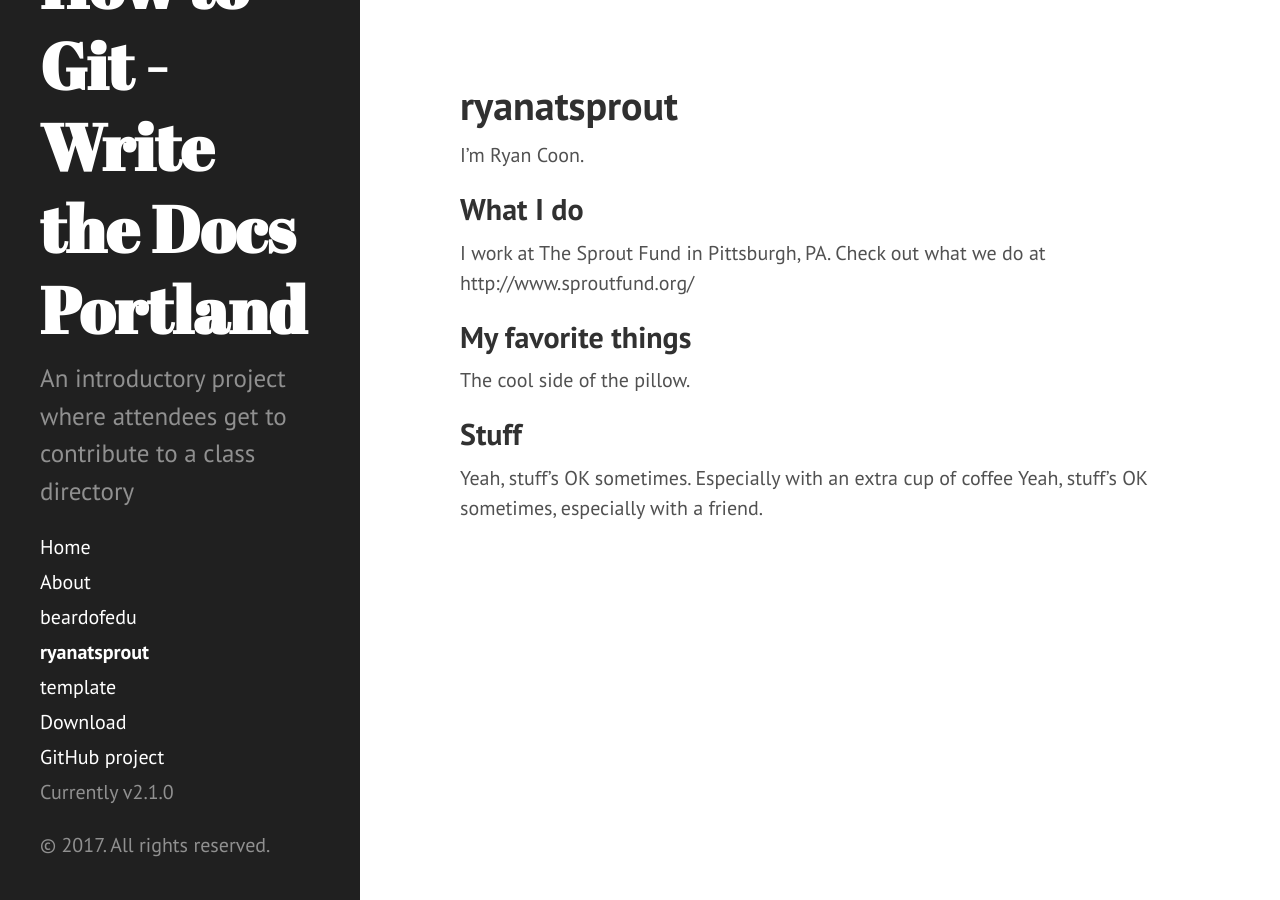
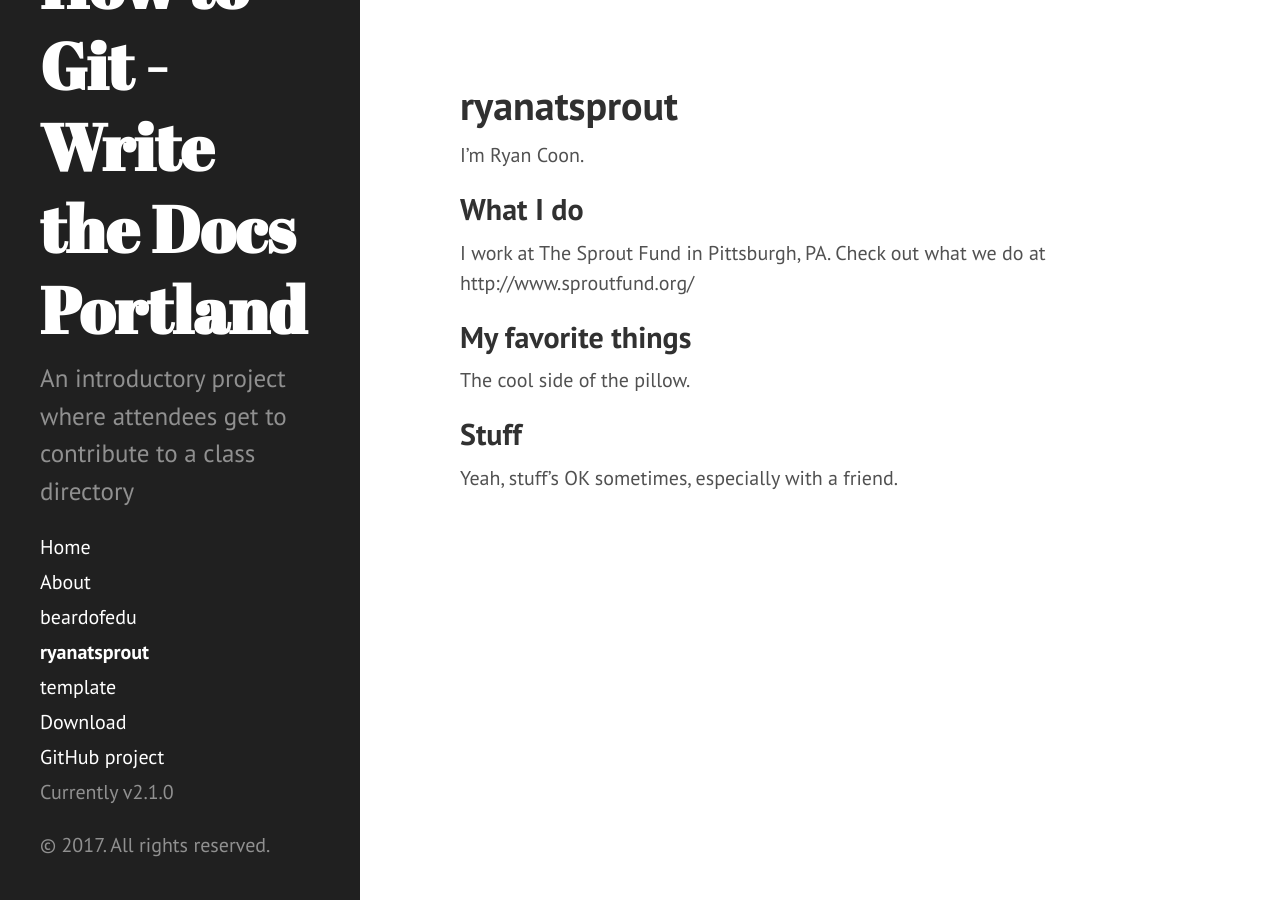
Before and after one commit to githubschool/wtd-hello, a Jekyll site: the page built from ryanatsprout.md, in a window 1280 px wide. Built offline with Jekyll 4.4.1, drawn with Linux system fonts in a browser that asks for light colours.

Commit message:
Update ryanatsprout.md

```diff
--- a/ryanatsprout.md
+++ b/ryanatsprout.md
@@ -11,5 +11,4 @@ I work at The Sprout Fund in Pittsburgh, PA. Check out what we do at http://www.
 The cool side of the pillow.
 
 ## Stuff
-Yeah, stuff's OK sometimes. Especially with an extra cup of coffee
 Yeah, stuff's OK sometimes, especially with a friend.
```
